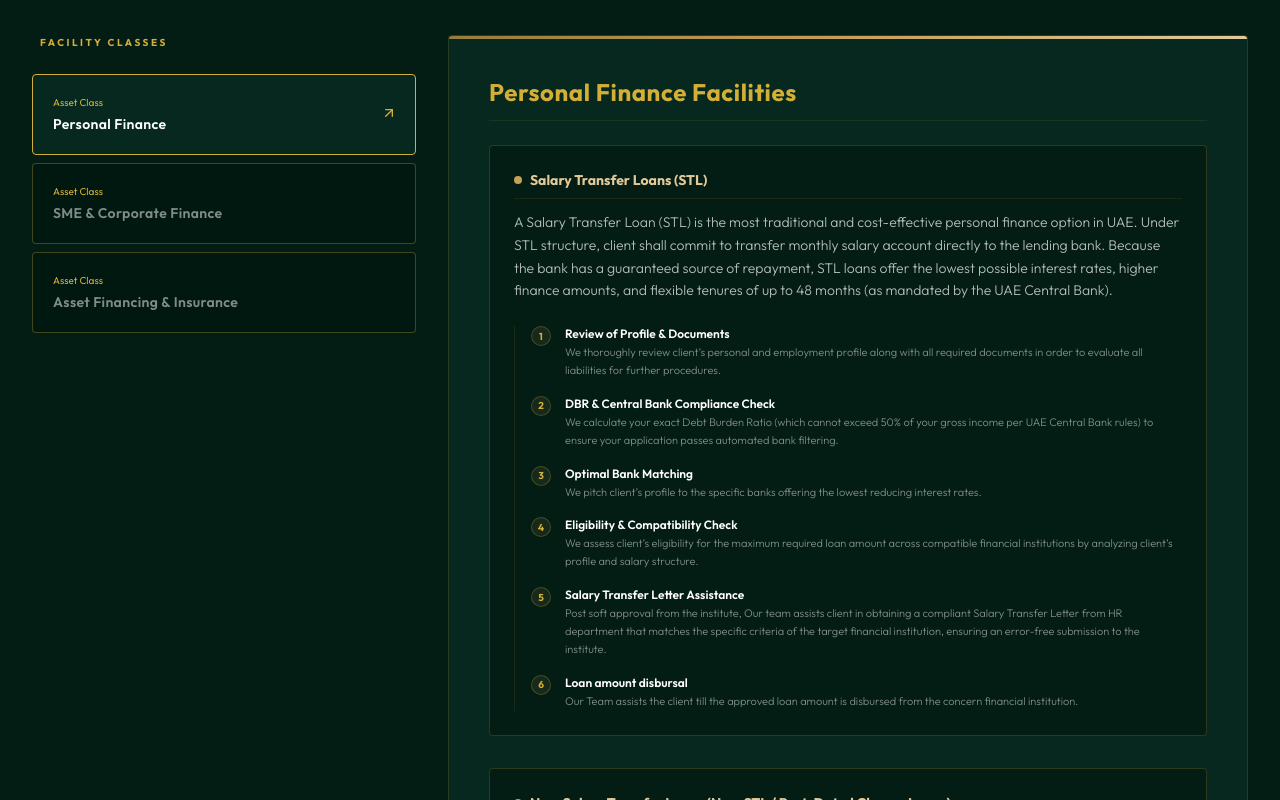
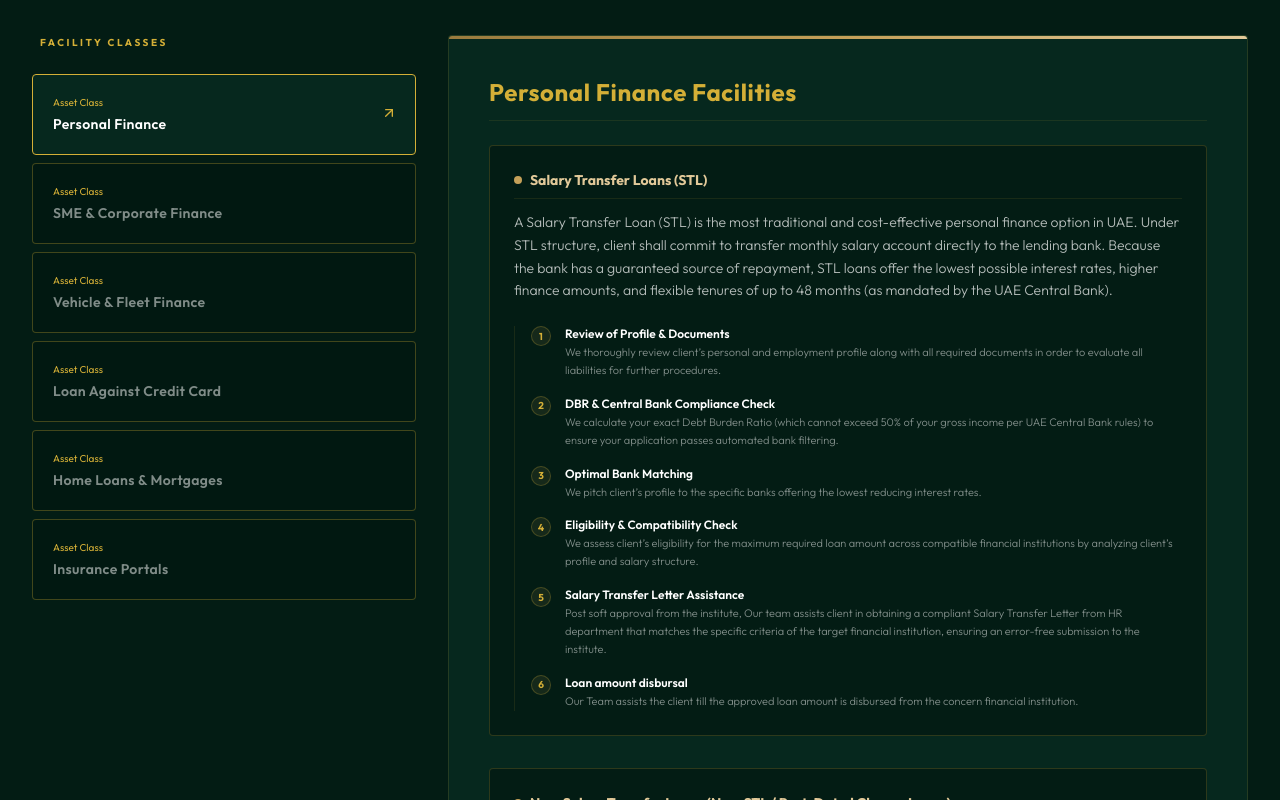
Before and after one commit to Devgghya/finloby, a React (Vite) app: page /loans in a window 1280 px wide. Shown: the part 555-1355 px from the top of the page. Built offline with nearby package versions, Linux system fonts and the light colour scheme.

Commit message:
ux: split Asset Financing and Insurance tab into separate Vehicle, Credit Card, Mortgage, and Insurance tabs

```diff
--- a/src/components/Navbar.tsx
+++ b/src/components/Navbar.tsx
@@ -60,14 +60,14 @@ const navItems: NavItem[] = [
       {
         title: 'Vehicle / Auto Loan',
         links: [
-          { name: 'Vehicle Loan', href: '/loans#vehicle-mortgage' },
-          { name: 'Fleet Loan', href: '/loans#vehicle-mortgage' },
+          { name: 'Vehicle Loan', href: '/loans#vehicle-loan' },
+          { name: 'Fleet Loan', href: '/loans#vehicle-loan' },
         ],
       },
       {
         title: 'Credit Card',
         links: [
-          { name: 'Loan Against Credit Card', href: '/loans#vehicle-mortgage' },
+          { name: 'Loan Against Credit Card', href: '/loans#credit-card' },
         ],
       },
       {
@@ -82,13 +82,13 @@ const navItems: NavItem[] = [
       {
         title: 'Mortgage Loan',
         links: [
-          { name: 'Home Loans & Mortgages', href: '/loans#vehicle-mortgage' },
+          { name: 'Home Loans & Mortgages', href: '/loans#mortgage-loan' },
         ],
       },
       {
         title: 'Insurance',
         links: [
-          { name: 'Insurance Portal Link', href: '/loans#vehicle-mortgage' },
+          { name: 'Insurance Portal Link', href: '/loans#insurance' },
         ],
       },
     ],
--- a/src/pages/Loans.tsx
+++ b/src/pages/Loans.tsx
@@ -126,8 +126,8 @@ const loanCategories: LoanCategory[] = [
     ]
   },
   {
-    id: 'vehicle-mortgage',
-    title: 'Asset Financing & Insurance',
+    id: 'vehicle-loan',
+    title: 'Vehicle & Fleet Finance',
     subcategories: [
       {
         name: 'Vehicle Loans (Auto Loan / Auto Finance)',
@@ -158,7 +158,13 @@ const loanCategories: LoanCategory[] = [
       {
         name: 'Fleet & Commercial Vehicle Financing',
         desc: 'Customized credit lines and asset-backed term financing structured for commercial fleets, logistics operations, and company transport fleets at preferred institutional rates.'
-      },
+      }
+    ]
+  },
+  {
+    id: 'credit-card',
+    title: 'Loan Against Credit Card',
+    subcategories: [
       {
         name: 'Loan Against Credit Card',
         desc: 'Loan Against Credit Card feature transforms your unused credit limit into instant cash deposited straight into your bank account.',
@@ -176,7 +182,13 @@ const loanCategories: LoanCategory[] = [
             desc: 'Once submitted, the approved funds are disbursed directly into your designated UAE bank account within minutes, while the matching amount is safely blocked on your credit card and released gradually as you pay your monthly installments.'
           }
         ]
-      },
+      }
+    ]
+  },
+  {
+    id: 'mortgage-loan',
+    title: 'Home Loans & Mortgages',
+    subcategories: [
       {
         name: 'Home Loans & Mortgages',
         desc: 'A secured retail financing facility provided by licensed financial institutions specifically for purchasing, constructing, or refinancing residential property. The property itself serves as collateral, and the loan is heavily regulated by the Central Bank of the UAE (CBUAE) to ensure market stability.',
@@ -222,7 +234,13 @@ const loanCategories: LoanCategory[] = [
             desc: 'EIBOR tracking to evaluate buy-outs or balance transfers to lower-cost lenders if rates drop. We also advise on Equity Release strategies to unlock cash if the property appreciates substantially.'
           }
         ]
-      },
+      }
+    ]
+  },
+  {
+    id: 'insurance',
+    title: 'Insurance Portals',
+    subcategories: [
       {
         name: 'Insurance Portals',
         desc: 'Sovereign risk coverages, corporate health packages, key-man coverage, and assets insurance facilitation.'
@@ -246,11 +264,17 @@ export default function Loans() {
     const hash = window.location.hash;
     if (hash) {
       const cleanHash = hash.replace('#', '');
-      if (cleanHash.includes('loan') || cleanHash.includes('finance') || cleanHash.includes('pdc') || cleanHash.includes('stl') || cleanHash.includes('buyout') || cleanHash.includes('credit-card') || cleanHash.includes('sme') || cleanHash.includes('project') || cleanHash.includes('home') || cleanHash.includes('insurance')) {
+      if (cleanHash.includes('loan') || cleanHash.includes('finance') || cleanHash.includes('pdc') || cleanHash.includes('stl') || cleanHash.includes('buyout') || cleanHash.includes('credit-card') || cleanHash.includes('sme') || cleanHash.includes('project') || cleanHash.includes('home') || cleanHash.includes('mortgage') || cleanHash.includes('insurance')) {
         if (cleanHash.includes('business') || cleanHash.includes('sme') || cleanHash.includes('project') || cleanHash.includes('lacc')) {
           setSelectedCat('business-loan');
-        } else if (cleanHash.includes('vehicle') || cleanHash.includes('fleet') || cleanHash.includes('home') || cleanHash.includes('mortgage') || cleanHash.includes('insurance')) {
-          setSelectedCat('vehicle-mortgage');
+        } else if (cleanHash.includes('vehicle') || cleanHash.includes('fleet')) {
+          setSelectedCat('vehicle-loan');
+        } else if (cleanHash.includes('credit-card') || cleanHash.includes('card')) {
+          setSelectedCat('credit-card');
+        } else if (cleanHash.includes('home') || cleanHash.includes('mortgage')) {
+          setSelectedCat('mortgage-loan');
+        } else if (cleanHash.includes('insurance')) {
+          setSelectedCat('insurance');
         } else {
           setSelectedCat('personal-finance');
         }
```
